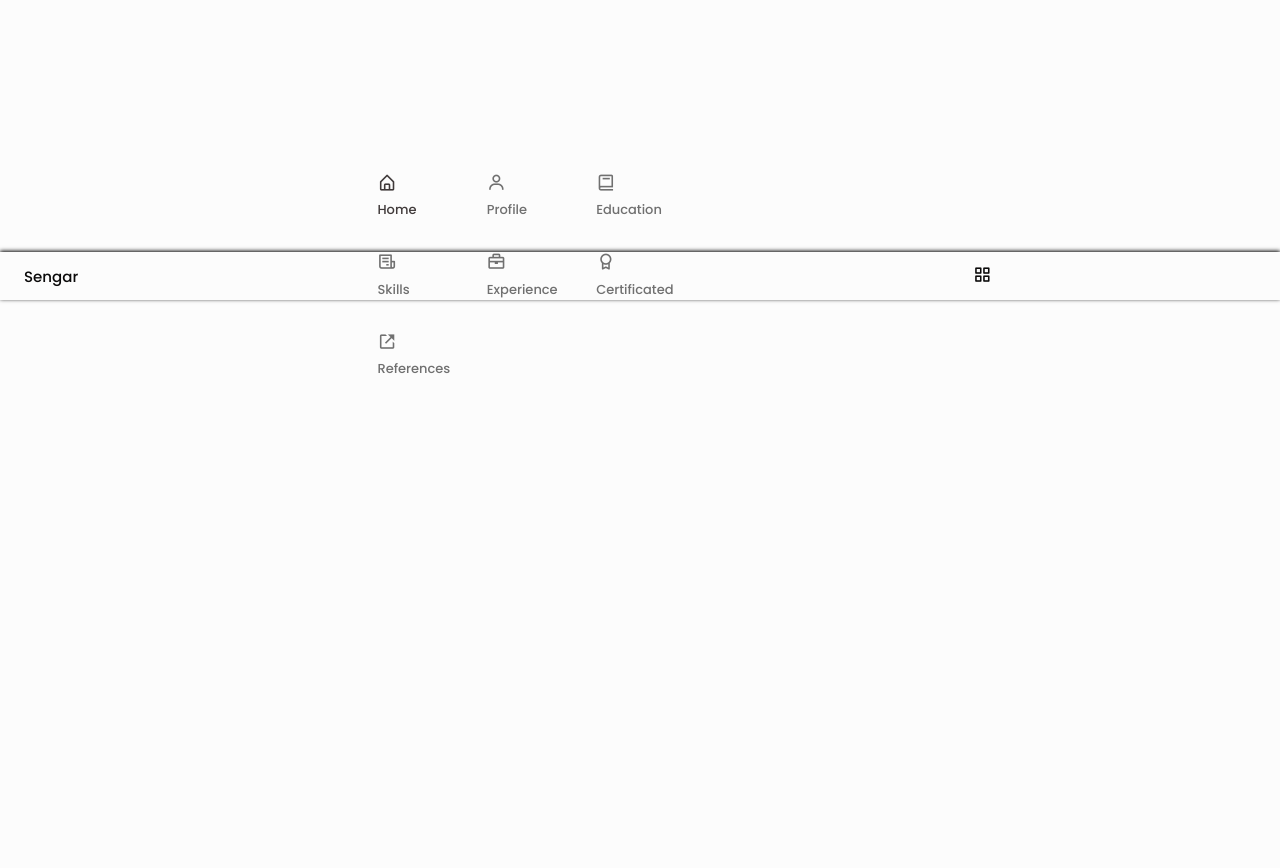
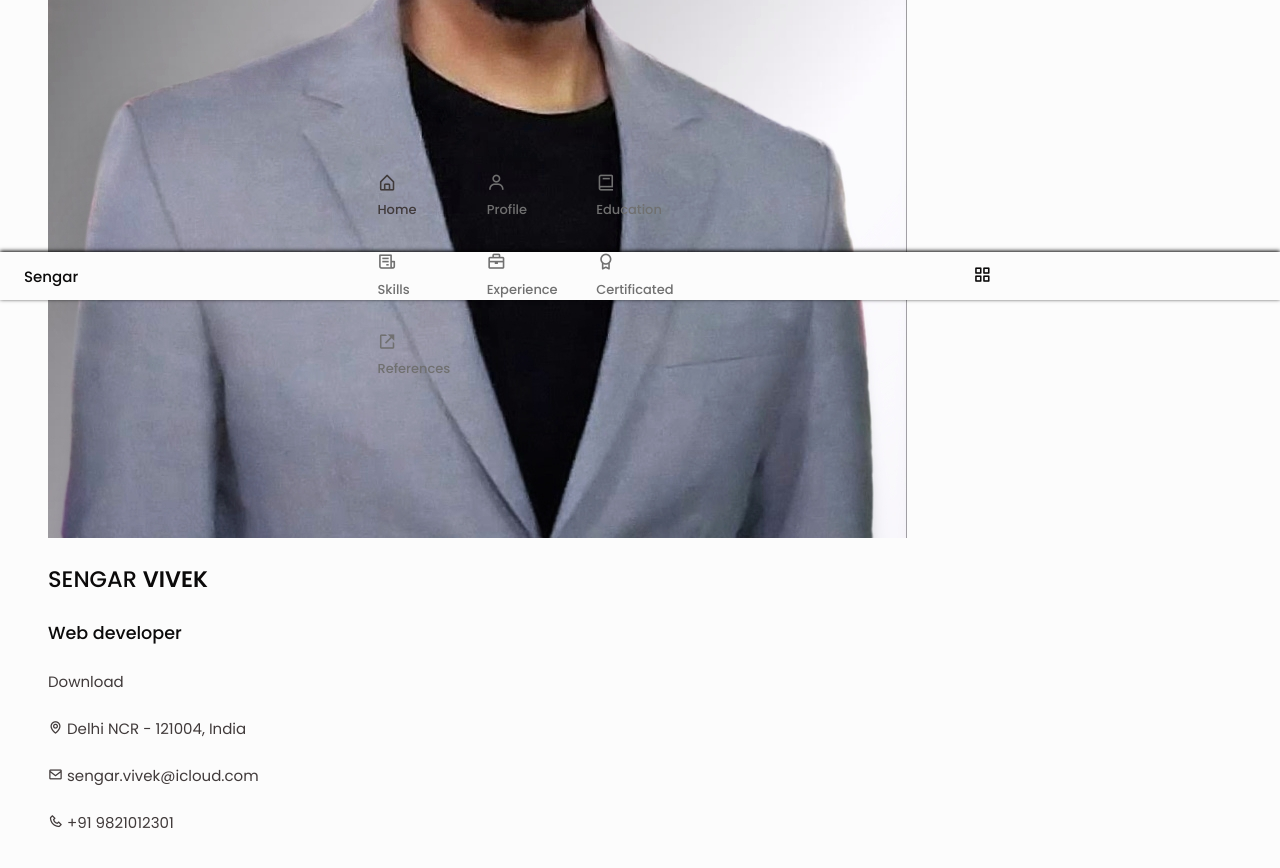
Before and after one commit to vk415072/resume, a plain HTML site: page index.html in a window 1280 px wide. Shown: the part 500-1368 px from the top of the page. Before the commit the page ends 800 px from the top, so only its background shows below. Drawn offline with nearby package versions, Linux system fonts and the light colour scheme.

Commit message:
home html ready

```diff
--- a/index.html
+++ b/index.html
@@ -53,6 +53,54 @@
          </nav>
       </header>
 
+      <main class="l-main bd-container">
+          <!-- all docs within this div will be generated in pdf -->
+          <div class="resume">
+              <div class="resume__left">
+                  <!-- home -->
+                <section class="home" id="home">
+                    <div class="home__container section bd-grid">
+                        <div class="home__data bd-grid">
+                            <img src="assets/img/Photo.jpeg" alt="" class="home__img">
+                            <h1 class="home__title">SENGAR <b>VIVEK</b></h1>
+                            <h3 class="home__profession">Web developer</h3>
+                            <!-- button to download cv saved in the pdf folder. available for mobile -->
+                            <div>
+                                <a download="" href="assets/pdf/resume.pdf" class="home__button-movil">Download</a>
+                            </div>
+                            <div class="home__address bd-grid">
+                                <span class="home__information">
+                                    <i class="bx bx-map home_icon"></i> Delhi NCR - 121004, India
+                                </span>
+                                <span class="home__information">
+                                    <i class="bx bx-envelope home_icon"></i> sengar.vivek@icloud.com
+                                </span>
+                                <span class="home__information">
+                                    <i class="bx bx-phone home_icon"></i> +91 9821012301
+                                </span>
+                            </div>
+                        </div>
+                    </div>
+                </section>
+
+                  <!-- theme change button -->
+                  <!-- button to generate and download the pdf. available for desktop -->
+                  <!-- social -->
+                  <!-- profile -->
+                  <!-- education -->
+                  <!-- skills -->
+              </div>
+              <div class="resume__right">
+                  <!-- experience -->
+                  <!-- certificates -->
+                  <!-- references -->
+                  <!-- languages -->
+                  <!-- interests -->
+              </div>
+          </div>
+
+      </main>
+
       <script src="./assets/js/main.js"></script>
    </body>
 </html>
```
Also changed, not shown: assets/img/Photo.jpeg (added), 1 other file.
